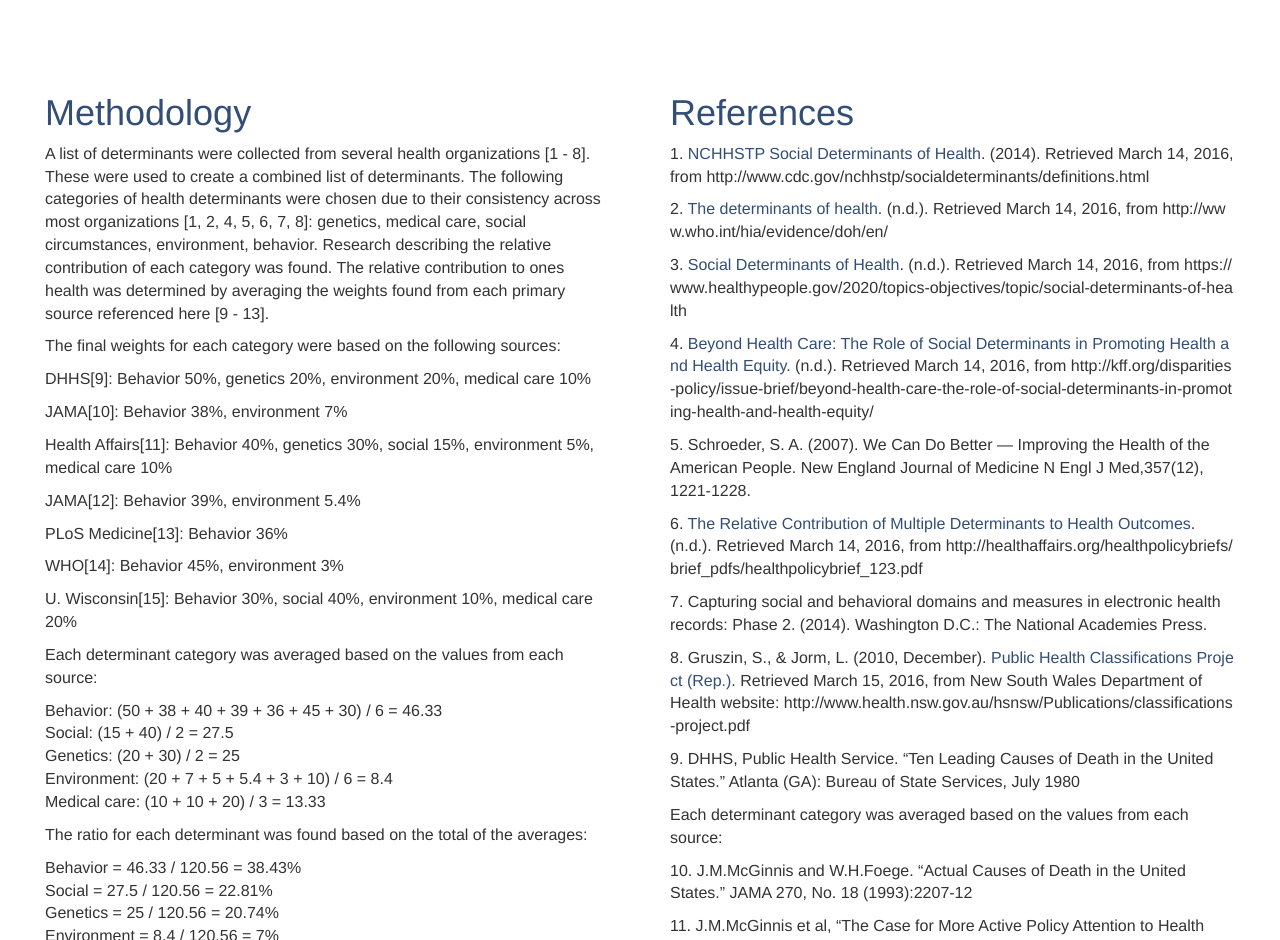
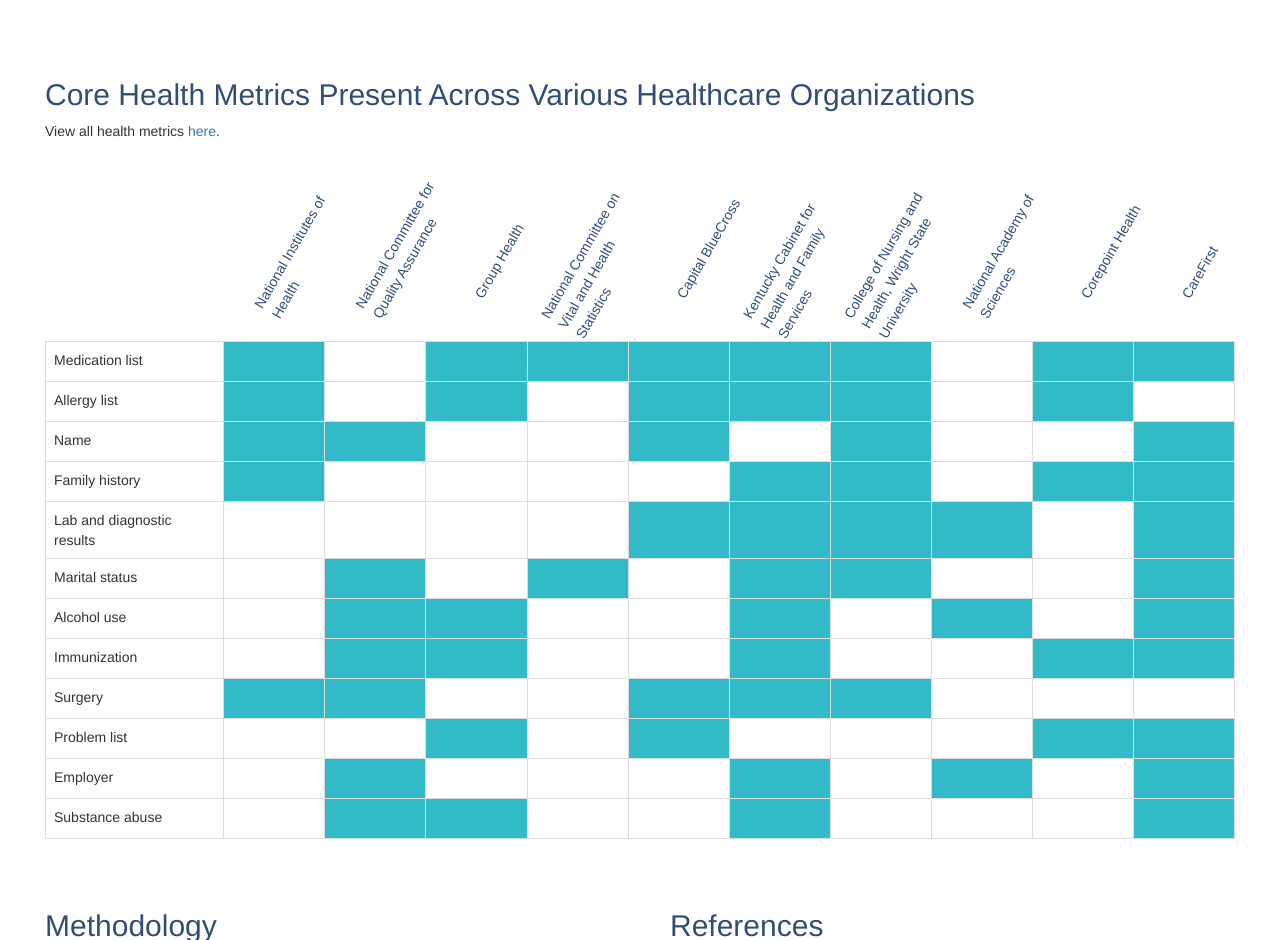
Before and after one commit to goinvo/HealthDeterminants, a plain HTML site: page index.html in a window 1280 px wide. Shown: the part 1860-2800 px from the top of the page. Drawn offline with nearby package versions, Linux system fonts and the light colour scheme.

Commit message:
start adding core health matrix

```diff
--- a/css/main.css
+++ b/css/main.css
@@ -18,7 +18,7 @@
     #svg {
         display: none;
     }
-    #mobile-metrix {
+    #mobile-matrix {
         display: block;
     }
 }
@@ -26,7 +26,7 @@
     #svg {
         display: block;
     }
-    #mobile-metrix {
+    #mobile-matrix {
         display: none;
     }
 }
@@ -41,8 +41,11 @@
     padding-top: 60px;
 }
 
-p, a, li {
+/*p, a, li {
     font-size: 16px;
+}*/
+h1 {
+    font-size: 30px;
 }
 
 #metricsList {
@@ -126,27 +129,27 @@
 }
 
 /**************************
-  mobile metrix carousel
+  mobile matrix carousel
 **************************/
-#mobile-metrix .carousel-control {
+#mobile-matrix .carousel-control {
     background-image: none;
     width: auto;
-    font-size: 16px;
+    //font-size: 16px;
 }
-#mobile-metrix .glyphicon {
+#mobile-matrix .glyphicon {
     color: #324E77;
     top: 38px;
 }
-#mobile-metrix .glyphicon-chevron-left {
+#mobile-matrix .glyphicon-chevron-left {
     margin-left: 15px;
 }
-#mobile-metrix .glyphicon-chevron-right {
+#mobile-matrix .glyphicon-chevron-right {
     margin-right: 15px;
 }
-#mobile-metrix .item {
+#mobile-matrix .item {
     padding: 15px;
 }
-#mobile-metrix .item .title {
+#mobile-matrix .item .title {
     text-align: center;
     margin: 0 -15px 20px;
     padding: 10px 0;
@@ -154,11 +157,51 @@
     border-top: 1px solid #e0e0e0;
     border-bottom: 1px solid #e0e0e0;
 }
-#mobile-metrix .item ul.sub-list {
+#mobile-matrix .item ul.sub-list {
     list-style-type: circle;
     margin-left: 18px;
 }
-#mobile-metrix .item ul.undersub-list {
+#mobile-matrix .item ul.undersub-list {
     list-style-type: square;
     margin-left: 18px;
 }
+
+/**************************
+  core health metrics table
+**************************/
+
+@media (max-width: 768px) {
+    .table {
+        margin: 200px 15px 50px 15px;
+        width: calc(100% - 30px);
+    }
+}
+@media (min-width: 769px) {
+    .table {
+        margin: 200px 45px 50px 45px;
+        width: calc(100% - 90px);
+    }
+}
+.table-bordered > tbody > tr > td {
+    height: 40px;
+}
+.table-bordered > tbody > tr > td:first-child {
+    width: 15%;
+}
+.table-header-wrap {
+    position: relative;
+}
+.table .selected {
+    background-color: #33BAC9;
+}
+.table-header {
+    width: 150px;
+    text-align: left;
+    position: absolute;
+    display: inline-block;
+    transform-origin: left bottom;
+    transform: translate(10px, -60px) rotate(-60deg);
+    color: #324E77;
+    top: 0%;
+    left: 50%;
+}
--- a/index.html
+++ b/index.html
@@ -25,9 +25,9 @@
 	<h1 class="section-padding">Healthcare Determinants</h1>
 	<p class="section-padding">Health data interoperability is a necessity that will affect medical workflows,patient outcomes, and the relationship between patients and their providers. This is a model of health determinants that have a high correlation with health outcomes for an individual, the metrics that go into quantifiably measuring those determinants, and the principles that should guide how that health data should be responsibly used. </p>
 	<div id="svg"></div>
-	<div id="mobile-metrix" class="carousel slide" data-ride="carousel" data-interval="false">
+	<div id="mobile-matrix" class="carousel slide" data-ride="carousel" data-interval="false">
 		<div class="carousel-inner" role="listbox">
-		    <script id="metrixTemplate" type="text/template">
+		    <script id="matrixTemplate" type="text/template">
 		    	{{#children}}
 			    <div class="item">
 				    <p class="title">{{name}}</p>
@@ -54,11 +54,11 @@
 		 </div>
 
 	    <!-- Controls -->
-	    <a class="left carousel-control" href="#mobile-metrix" role="button" data-slide="prev">
+	    <a class="left carousel-control" href="#mobile-matrix" role="button" data-slide="prev">
 	    	<span class="glyphicon glyphicon-chevron-left" aria-hidden="true"></span>
 	    	<span class="sr-only">Previous</span>
 	    </a>
-	    <a class="right carousel-control" href="#mobile-metrix" role="button" data-slide="next">
+	    <a class="right carousel-control" href="#mobile-matrix" role="button" data-slide="next">
 	    	<span class="glyphicon glyphicon-chevron-right" aria-hidden="true"></span>
 	    	<span class="sr-only">Next</span>
 	    </a>
@@ -102,6 +102,189 @@
 		<li>Patient Activation Measure (PAM survey)</li>
 		<li>Geocoded residential address</li>
 	</ul> -->
+
+	<h1 class="section-padding">Core Health Metrics Present Across Various Healthcare Organizations</h1>
+	<p class="section-padding">View all health metrics <a href="https://docs.google.com/spreadsheets/d/1q-Xq3ws20sC0qzZ62wKkYGTyM-RKrSOGnvScDhS6v7I/edit#gid=0" target="_blank">here</a>.</p>
+	<table class="table table-bordered">
+		<tbody>
+			<tr>
+				<td>Medication list</td>
+				<td class="table-header-wrap selected">
+					<span class="table-header">National Institutes of Health</span>
+				</td>
+				<td class="table-header-wrap">
+					<span class="table-header">National Committee for Quality Assurance</span>
+				</td>
+				<td class="table-header-wrap selected">
+					<span class="table-header">Group Health</span>
+				</td>
+				<td class="table-header-wrap selected">
+					<span class="table-header">National Committee on Vital and Health Statistics</span>
+				</td>
+				<td class="table-header-wrap selected">
+					<span class="table-header">Capital BlueCross</span>
+				</td>
+				<td class="table-header-wrap selected">
+					<span class="table-header">Kentucky Cabinet for Health and Family Services</span>
+				</td>
+				<td class="table-header-wrap selected">
+					<span class="table-header">College of Nursing and Health, Wright State University</span>
+				</td>
+				<td class="table-header-wrap">
+					<span class="table-header">National Academy of Sciences </span>
+				</td>
+				<td class="table-header-wrap selected">
+					<span class="table-header">Corepoint Health</span>
+				</td>
+				<td class="table-header-wrap selected">
+					<span class="table-header">CareFirst</span>
+				</td>
+			</tr>
+			<tr>
+				<td>Allergy list</td>
+				<td class="selected"></td>
+				<td></td>
+				<td class="selected"></td>
+				<td></td>
+				<td class="selected"></td>
+				<td class="selected"></td>
+				<td class="selected"></td>
+				<td></td>
+				<td class="selected"></td>
+				<td></td>
+			</tr>
+			<tr>
+				<td>Name</td>
+				<td class="selected"></td>
+				<td class="selected"></td>
+				<td></td>
+				<td></td>
+				<td class="selected"></td>
+				<td></td>
+				<td class="selected"></td>
+				<td></td>
+				<td></td>
+				<td class="selected"></td>
+			</tr>
+			<tr>
+				<td>Family history</td>
+				<td class="selected"></td>
+				<td></td>
+				<td></td>
+				<td></td>
+				<td></td>
+				<td class="selected"></td>
+				<td class="selected"></td>
+				<td></td>
+				<td class="selected"></td>
+				<td class="selected"></td>
+			</tr>
+			<tr>
+				<td>Lab and diagnostic results</td>
+				<td></td>
+				<td></td>
+				<td></td>
+				<td></td>
+				<td class="selected"></td>
+				<td class="selected"></td>
+				<td class="selected"></td>
+				<td class="selected"></td>
+				<td></td>
+				<td class="selected"></td>
+			</tr>
+			<tr>
+				<td>Marital status</td>
+				<td></td>
+				<td class="selected"></td>
+				<td></td>
+				<td class="selected"></td>
+				<td></td>
+				<td class="selected"></td>
+				<td class="selected"></td>
+				<td></td>
+				<td></td>
+				<td class="selected"></td>
+			</tr>
+			<tr>
+				<td>Alcohol use</td>
+				<td></td>
+				<td class="selected"></td>
+				<td class="selected"></td>
+				<td></td>
+				<td></td>
+				<td class="selected"></td>
+				<td></td>
+				<td class="selected"></td>
+				<td></td>
+				<td class="selected"></td>
+			</tr>
+			<tr>
+				<td>Immunization</td>
+				<td></td>
+				<td class="selected"></td>
+				<td class="selected"></td>
+				<td></td>
+				<td></td>
+				<td class="selected"></td>
+				<td></td>
+				<td></td>
+				<td class="selected"></td>
+				<td class="selected"></td>
+			</tr>
+			<tr>
+				<td>Surgery</td>
+				<td class="selected"></td>
+				<td class="selected"></td>
+				<td></td>
+				<td></td>
+				<td class="selected"></td>
+				<td class="selected"></td>
+				<td class="selected"></td>
+				<td></td>
+				<td></td>
+				<td></td>
+			</tr>
+			<tr>
+				<td>Problem list</td>
+				<td></td>
+				<td></td>
+				<td class="selected"></td>
+				<td></td>
+				<td class="selected"></td>
+				<td></td>
+				<td></td>
+				<td></td>
+				<td class="selected"></td>
+				<td class="selected"></td>
+			</tr>
+			<tr>
+				<td>Employer</td>
+				<td></td>
+				<td class="selected"></td>
+				<td></td>
+				<td></td>
+				<td></td>
+				<td class="selected"></td>
+				<td></td>
+				<td class="selected"></td>
+				<td></td>
+				<td class="selected"></td>
+			</tr>
+			<tr>
+				<td>Substance abuse</td>
+				<td></td>
+				<td class="selected"></td>
+				<td class="selected"></td>
+				<td></td>
+				<td></td>
+				<td class="selected"></td>
+				<td></td>
+				<td></td>
+				<td></td>
+				<td class="selected"></td>
+			</tr>
+		</tbody>
+	</table>
 
 	<div class="container-fluid references section-padding">
 		<div class="row">
--- a/js/min/mobile_metrix-min.js
+++ b/js/min/mobile_metrix-min.js
@@ -1 +1 @@
-$(document).ready(function(){$(".carousel").carousel(),$.getJSON("health-determinants.json",function(e){console.log(e);var t=$("#metrixTemplate").html(),l=Mustache.to_html(t,e);$("#mobile-metrix .carousel-inner").html(l),$("#mobile-metrix .item:first-child").addClass("active")})});
+$(document).ready(function(){$(".carousel").carousel(),$.getJSON("health-determinants.json",function(e){console.log(e);var t=$("#matrixTemplate").html(),a=Mustache.render(t,e);$("#mobile-matrix .carousel-inner").html(a),$("#mobile-matrix .item:first-child").addClass("active")})});
--- a/js/mobile_metrix.js
+++ b/js/mobile_metrix.js
@@ -4,11 +4,11 @@
 
 	$.getJSON('health-determinants.json', function(data) {
 	    console.log(data)
-	    var metrixTemplate = $('#metrixTemplate').html();
-	    var html = Mustache.to_html(metrixTemplate, data);
-	      $('#mobile-metrix .carousel-inner').html(html);
+	    var matrixTemplate = $('#matrixTemplate').html();
+	    var html = Mustache.render(matrixTemplate, data);
+	      $('#mobile-matrix .carousel-inner').html(html);
 
 
-	    $("#mobile-metrix .item:first-child").addClass('active');
+	    $("#mobile-matrix .item:first-child").addClass('active');
 	});
 });
```
